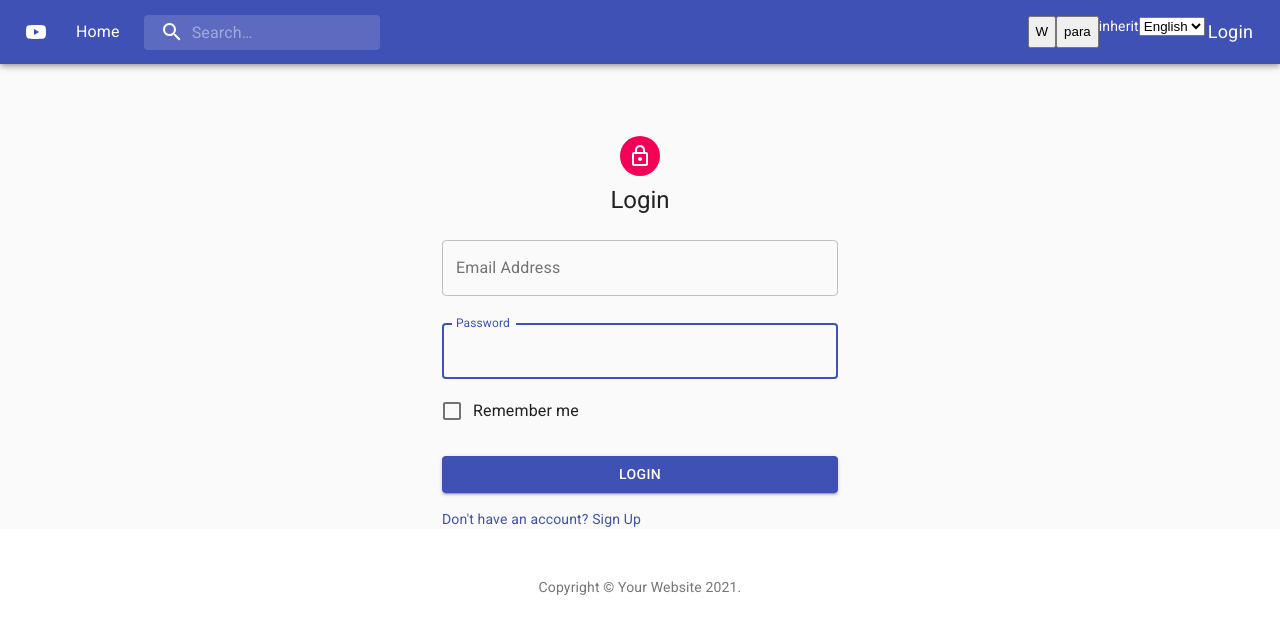
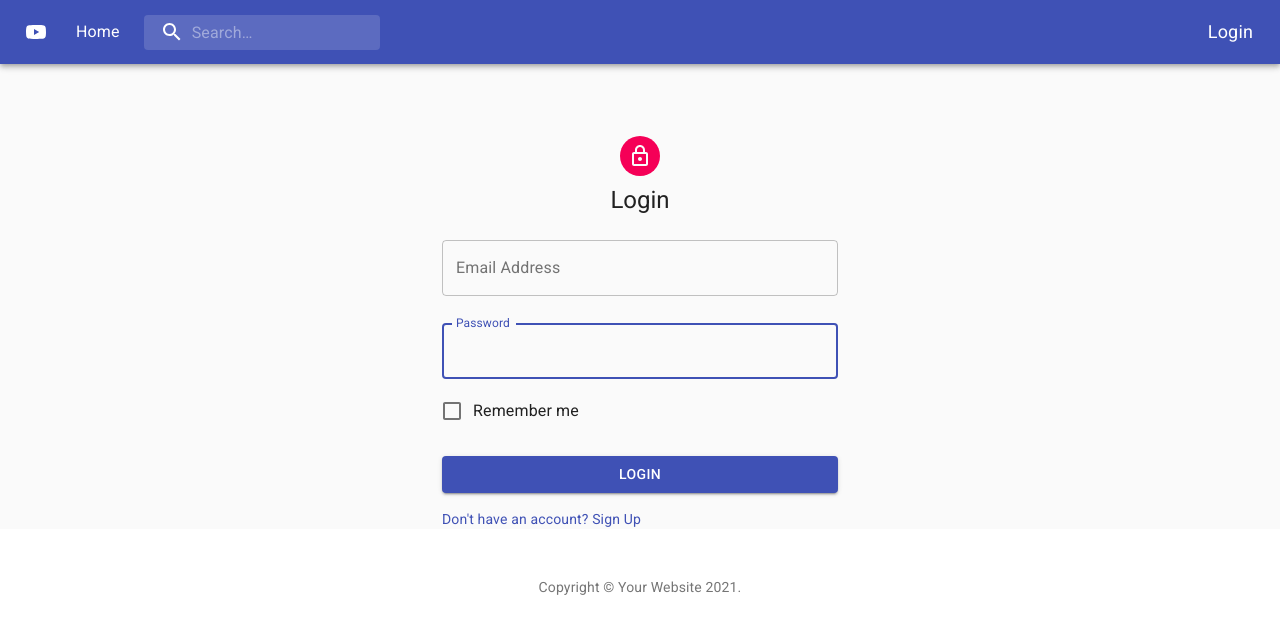
Before and after one commit to manishmahant-attainu/cv-raman-front-end, a React (Create React App) app: page /login in a window 1280 px wide. Shown: the top 634 px of the page. Built offline with nearby package versions, Linux system fonts and the light colour scheme.

Commit message:
hoc and deployment

```diff
--- a/src/App.js
+++ b/src/App.js
@@ -1,16 +1,12 @@
 import { BrowserRouter, Switch, Route } from 'react-router-dom';
 
 import Layout from './containers/Layout';
-import { LanguageStore } from './contexts/LanguageContext';
-import { DataStore } from './contexts/StoreContext';
 
 import routes from './routes';
 
 const App = () => {
   return (
     <BrowserRouter>
-      <DataStore>
-        <LanguageStore>
       <Layout>
         <Switch>
           {
@@ -22,8 +18,6 @@ const App = () => {
           }
         </Switch>
       </Layout>
-        </LanguageStore>
-      </DataStore>
     </BrowserRouter>
 
   );
--- a/src/components/AppNavBar/index.js
+++ b/src/components/AppNavBar/index.js
@@ -13,7 +13,6 @@ import useStyles from './AppNavBarStyle';
 import PATHS from '../../config/webPath';
 // import AuthButtons from '../AuthButtons';
 import CustomAuth from '../CustomAuth';
-import LanguageContext from '../../contexts/LanguageContext';
 
 export default function AppNavBar() {
   const classes = useStyles();
@@ -33,15 +32,9 @@ export default function AppNavBar() {
             <YouTube />
           </IconButton>
           <Typography className={classes.title}>
-            <LanguageContext.Consumer>
-              {({language})=>{
-                return (
-                  <Link component={RouteLink} to={PATHS.HOME} color="inherit">
-                    {language=== 'english' ? 'Home' : 'घर'}
-                  </Link>
-                );
-              }}
-            </LanguageContext.Consumer>
+            <Link component={RouteLink} to={PATHS.HOME} color="inherit">
+              {'Home'}
+            </Link>
           </Typography>
           <Search />
           <div className={classes.grow} />
--- a/src/components/CustomAuth/index.js
+++ b/src/components/CustomAuth/index.js
@@ -1,4 +1,3 @@
-import { useContext } from 'react';
 import { Link } from 'react-router-dom';
 import { useSelector, useDispatch } from 'react-redux';
 import IconButton from '@material-ui/core/IconButton';
@@ -7,14 +6,8 @@ import { AccountCircle, ExitToApp } from '@material-ui/icons';
 import PATHS from '../../config/webPath';
 import authAction from '../../actions/authAction';
 import profileAction from '../../actions/profileAction';
-import ColorContext from '../../contexts/ColorContext';
-import DummyComp from './DummyComp';
-
-import StoreContext from '../../contexts/StoreContext';
 
 const AuthButtons = () => {
-
-  const { state, updateValues } = useContext(StoreContext);
 
   const auth = useSelector(state => state.auth);
 
@@ -27,13 +20,6 @@ const AuthButtons = () => {
 
   return (
     <>
-      <button onClick={()=>updateValues('welcomeText','Wecome')}>
-        {state.welcomeText || 'W'}
-      </button>
-      <button onClick={()=>updateValues('welcomePhrase','Learning Context API')}>
-        {state.welcomePhrase || 'para'}
-      </button>
-      <DummyComp />
       {
         auth &&
       <>
@@ -61,19 +47,17 @@ const AuthButtons = () => {
       }
       {
         !auth &&
-        <ColorContext.Consumer>
-          {(color)=><IconButton
+        <IconButton
           component={Link}
           to={PATHS.LOGIN}
           aria-label="login user"
           aria-controls="primary-search-login-menu"
           aria-haspopup="true"
-            color={color}
+          color="inherit"
           size="small"
         >
           Login
-          </IconButton>}
-        </ColorContext.Consumer>
+        </IconButton>
       }
     </>
   );
--- a/src/containers/Home/index.js
+++ b/src/containers/Home/index.js
@@ -6,8 +6,10 @@ import VideoCard from '../../components/VideoCard';
 import DummyModal from '../../components/DummyModal';
 import useStyles from './HomeStyle';
 import videoAction from '../../actions/videoAction';
+import withAuth from '../../hoc/withAuth';
 
 const Home = (props) => {
+  console.log('Home ==>', props);
   const { dispatch, videos } = props;
   const classes = useStyles();
   const [ open, setOpen ] = useState(false);
@@ -26,6 +28,7 @@ const Home = (props) => {
 
   return (
     <main>
+      {/* <DummyComp /> */}
       <Container className={classes.cardGrid} maxWidth="xl">
         <Grid container spacing={4}>
           {
@@ -47,4 +50,4 @@ const Home = (props) => {
 
 const mapStateToProps = ({videos}) => ({videos});
 
-export default connect(mapStateToProps)(Home);
+export default connect(mapStateToProps)(withAuth(Home));
--- /dev/null
+++ b/src/hoc/withAuth.js
@@ -0,0 +1,30 @@
+import React from 'react';
+import { useSelector } from 'react-redux';
+
+// function authHoc() {
+//   const isAuth = true;
+//   return (WrappedComponent) => {
+//     return () => {
+//       return <WrappedComponent isAuth={isAuth} />
+//     }
+//   }
+// }
+
+const withAuth = (PassedComponent) => {
+  // return class WithAuthHOC extends React.Component {
+  //   render() {
+  //     return (
+  //       <PassedComponent {...this.props} auth={true} isAdmin={false} />
+  //     );
+  //   }
+  // };
+  return function UpdatedCoponent(props) {
+    console.log('witAuth HOC ==>',props);
+    const auth = useSelector(state => state.auth);
+    return (
+      <PassedComponent {...props} auth={auth} isAdmin={false} />
+    );
+  };
+};
+
+export default withAuth;
```
Also changed, not shown: src/containers/Profile/index.js (+0 -15 lines). Lines whose indentation alone changed are shown as unchanged.
